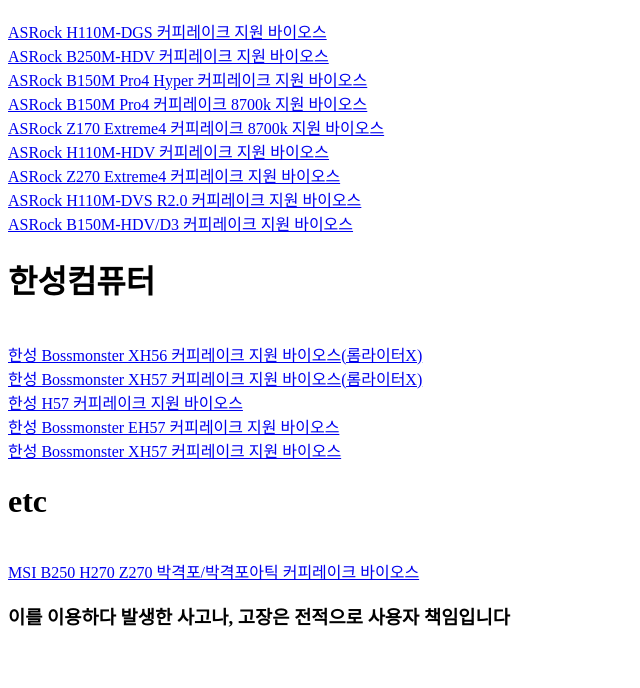
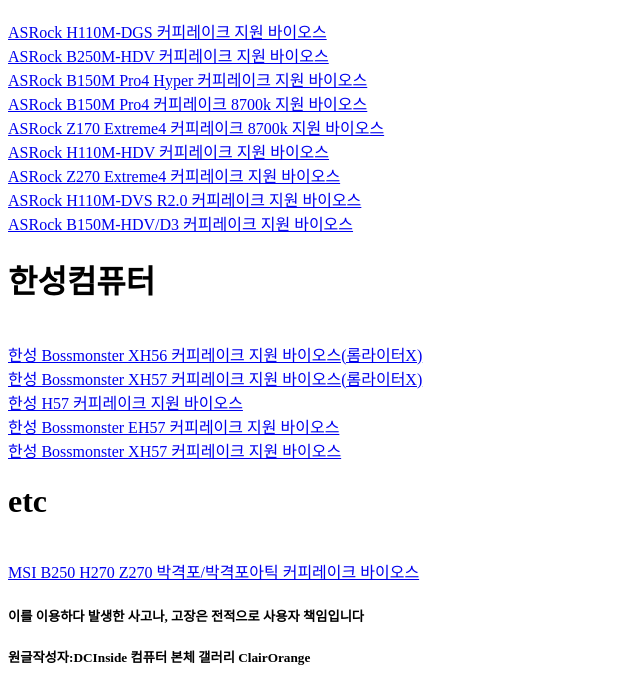
Before and after one commit to comgallbios/comgallbios.github.io, a plain HTML site: page index.html in a window 1280 px wide. Shown: the part 508-1196 px from the top of the page, without its empty margins (0-640 px from the left). Before the commit the page ends 1156 px from the top, so only its background shows below. Drawn offline with Linux system fonts and the light colour scheme.

Commit message:
Update index.html

```diff
--- a/index.html
+++ b/index.html
@@ -58,6 +58,7 @@
         <br/>
         <a href="http://gall.dcinside.com/board/view/?id=pridepc_new3&no=7749480">MSI B250 H270 Z270 박격포/박격포아틱 커피레이크 바이오스</a>
         <br/>
-    <h3>이를 이용하다 발생한 사고나, 고장은 전적으로 사용자 책임입니다</h3>
+    <h5>이를 이용하다 발생한 사고나, 고장은 전적으로 사용자 책임입니다</h5>
+    <h5>원글작성자:DCInside 컴퓨터 본체 갤러리 ClairOrange</
   </Body>
 </Html>
```
